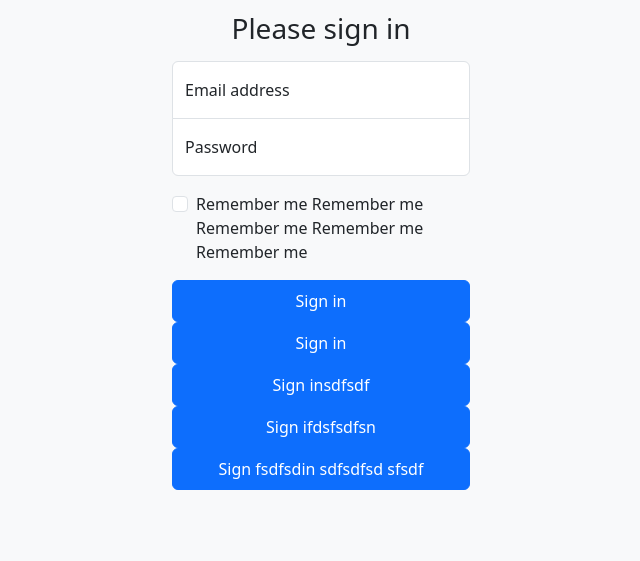
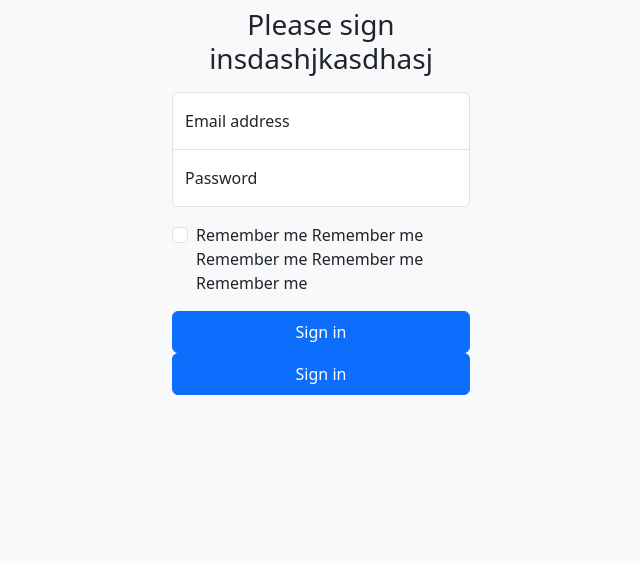
Before and after one commit to jhan-ty92/demo, a plain HTML site: page index.html in a window 1280 px wide. Shown: the part 239-800 px from the top of the page, without its empty margins (319-959 px from the left). Drawn offline with nearby package versions, Linux system fonts and the light colour scheme.

Commit message:
mejoradoo

```diff
--- a/index.html
+++ b/index.html
@@ -11,10 +11,6 @@
     <meta name="generator" content="Hugo 0.118.2" />
     <title>Signin Template · Bootstrap v5.3</title>
 
-    <title>Signin Template · Bootstrap v5.3</title>
-    <title>Signin Template · Bootstrap v5.3</title>
-    <title>Signin Template · Bootstrap v5.3</title>
-    <title>Signin Template · Bootstrap v5.3</title>
 
 
     <link
@@ -125,9 +121,8 @@
             width="72"
             height="57"
           />
-          <h1 class="h3 mb-3 fw-normal">Please sign in</h1>
-          <h1 class="h3 mb-3 fw-normal">Please sign in</h1>
-          <h1 class="h3 mb-3 fw-normal">Please sign in</h1>
+          <h1 class="h3 mb-3 fw-normal">Please sign insdashjkasdhasj</h1>
+
         </div>
 
         <div class="form-floating">
@@ -178,15 +173,8 @@
         <button class="btn btn-primary w-100 py-2" type="submit">
           Sign in
         </button>
-        <button class="btn btn-primary w-100 py-2" type="submit">
-          Sign insdfsdf
-        </button>
-        <button class="btn btn-primary w-100 py-2" type="submit">
-          Sign ifdsfsdfsn
-        </button>
-        <button class="btn btn-primary w-100 py-2" type="submit">
-          Sign fsdfsdin sdfsdfsd sfsdf
-        </button>
+
+
       </form>
     </main>
   </body>
```
